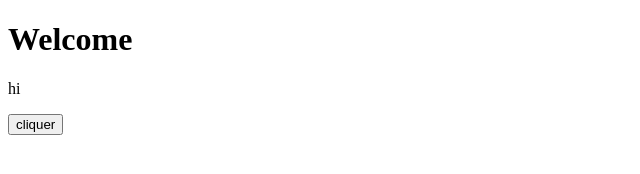
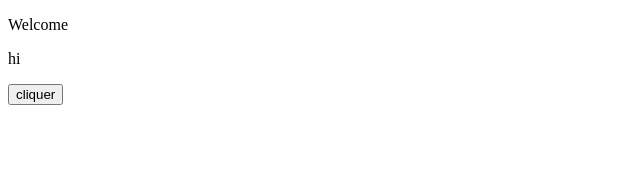
Before and after one commit to ayoubjamali298-stack/GITprototype, a plain HTML site: page index.html in a window 1280 px wide. Shown: the whole page, without its empty margins (0-640 px from the left). Drawn offline with Linux system fonts and the light colour scheme.

Commit message:
add fil index.html change <p>

```diff
--- a/index.html
+++ b/index.html
@@ -6,11 +6,12 @@
     <title>Document</title>
 </head>
 <body>
-    <h1>Welcome</h1>
+    <p>Welcome</p>
     <p>hi</p>
     <button>cliquer</button>
     <script>
         let a = 3 ;
     </script>
+
 </body>
 </html>
```
